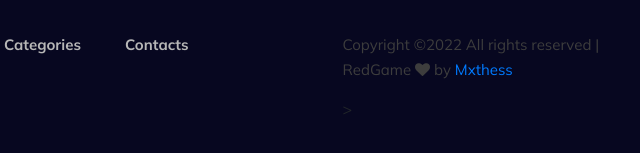
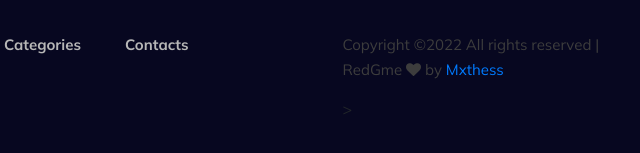
Before and after one commit to Mxthesss/Mxthess_RedGme_Website, a plain HTML site: page rust.html in a window 1280 px wide. Shown: the part 2321-2474 px from the top of the page, 605-1245 px from the left. Drawn offline with nearby package versions, Linux system fonts and the light colour scheme.

Commit message:
Update rust.html

```diff
--- a/rust.html
+++ b/rust.html
@@ -231,7 +231,7 @@
                 </div>
                 <div class="col-lg-3">
                 <p>
-                  Copyright &copy;<script>document.write(new Date().getFullYear());</script> All rights reserved | RedGame <i class="fa fa-heart" aria-hidden="true"></i> by <a href="https://mxthess.netlify.app/" target="_blank">Mxthess</a>
+                  Copyright &copy;<script>document.write(new Date().getFullYear());</script> All rights reserved | RedGme <i class="fa fa-heart" aria-hidden="true"></i> by <a href="https://mxthess.netlify.app/" target="_blank">Mxthess</a>
                  </p>>
 
                   </div>
```
